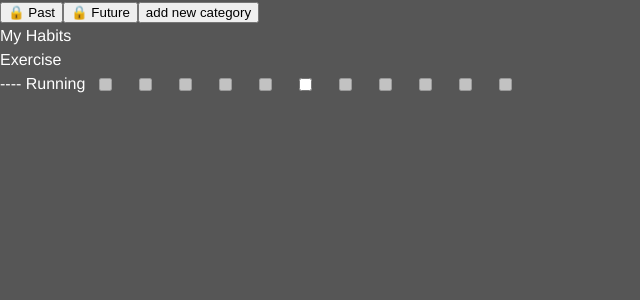
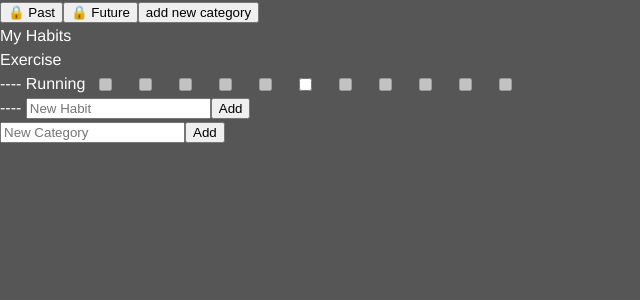
Before and after one commit to Azoghal/2-habit-tracker, a React app: page / in a window 1280 px wide. Shown: the top 300 px of the page, without its empty margins (0-640 px from the left). Built offline with nearby package versions, Linux system fonts and the light colour scheme; the HTML template or start-up script is replaced by a standard one.

Commit message:
add new categories and habits

```diff
--- a/src/components/Category.tsx
+++ b/src/components/Category.tsx
@@ -1,12 +1,22 @@
+import { useState } from "react";
 import Row, { IRowProps } from "./Row";
 
 export interface ICategoryProps {
   title: string;
   habits: Map<string, IRowProps>;
+  addHabit: (categoryName: string, newHabit: string) => void;
 }
 
+// TODO add an input field and a button below the existing entries to allow adding a new habit
 export default function Category(props: ICategoryProps) {
-  // TODO styling
+  const [newHabitTitle, setNewHabitTitle] = useState<string>("");
+
+  const handleNewHabitSubmit = () => {
+    console.log("adding new habit, ", newHabitTitle);
+    props.addHabit(props.title, newHabitTitle);
+    setNewHabitTitle(""); // Clear the input field
+  };
+
   return (
     <>
       <div className="category">
@@ -14,6 +24,16 @@ export default function Category(props: ICategoryProps) {
         {Array.from(props.habits.entries()).map(([title, habit]) => {
           return <Row {...habit} key={title} />;
         })}
+        <div className="new-habit">
+          <span>---- </span>
+          <input
+            type="text"
+            placeholder="New Habit"
+            value={newHabitTitle}
+            onChange={(e) => setNewHabitTitle(e.target.value)}
+          />
+          <button onClick={handleNewHabitSubmit}>Add</button>
+        </div>
       </div>
     </>
   );
--- a/src/components/Habits.tsx
+++ b/src/components/Habits.tsx
@@ -2,7 +2,12 @@ import { ICategoryProps } from "@/components/Category";
 import { CheckboxStateFromInt, ICheckboxProps } from "@/components/Checkbox";
 import { IRowProps } from "@/components/Row";
 import Table, { ITableProps } from "@/components/Table";
-import { filterZeroActivities, ICategory, IHabits } from "@/types/habits";
+import {
+  filterZeroActivities,
+  ICategory,
+  IHabit,
+  IHabits,
+} from "@/types/habits";
 import {
   fillAll,
   ICategoryMapped,
@@ -49,13 +54,14 @@ export default function Habits(props: IHabitsProps) {
 
   useEffect(() => {
     loadData();
-  }, []);
+  }, [props.data]);
 
   const updateMappedHabits = useCallback(
     (category: string, habit: string, date: number, newValue: number) => {
       console.log("updating mappedHabits");
       setMappedHabits((old) => {
         const newHabits = { ...old };
+        // TODO undo !
         const c: ICategoryMapped = newHabits.categories.get(category)!;
         const h: IHabitMapped = c.habits.get(habit)!;
         const nh = h.activities.set(date, newValue);
@@ -70,13 +76,37 @@ export default function Habits(props: IHabitsProps) {
   const addCategory = useCallback(
     (categoryName: string) => {
       console.log("adding new category", categoryName);
-      const updated = { ...props.data };
-      const newCategory: ICategory = {
-        title: categoryName,
-        habits: [],
-      };
-      updated.categories.push(newCategory);
-      props.updateHabits(updated);
+      setMappedHabits((old) => {
+        const updated: IHabitsMapped = { ...old };
+        // TODO check that it doesn't already exist
+        const newCategory: ICategoryMapped = {
+          habits: new Map(),
+        };
+        updated.categories.set(categoryName, newCategory);
+        props.updateHabits(filterZeroActivities(unmapifyHabits(updated)));
+        return updated;
+      });
+      loadData();
+    },
+    [props.updateHabits, loadData, setMappedHabits]
+  );
+
+  // TODO I think addHabit and addCategory should operate on the mapped guys
+  const addHabit = useCallback(
+    (categoryName: string, habitName: string) => {
+      console.log("adding new habit", categoryName, habitName);
+      setMappedHabits((old) => {
+        const updated: IHabitsMapped = { ...old };
+        const category = updated.categories.get(categoryName)!;
+        if (!category.habits.get(habitName)) {
+          const newHabit: IHabitMapped = {
+            activities: new Map(),
+          };
+          category.habits.set(habitName, newHabit);
+        }
+        props.updateHabits(filterZeroActivities(unmapifyHabits(updated)));
+        return updated;
+      });
       loadData();
     },
     [props.data, props.updateHabits, loadData]
@@ -124,6 +154,7 @@ export default function Habits(props: IHabitsProps) {
       categories.set(categoryName, {
         title: categoryName,
         habits: categoryHabits,
+        addHabit: addHabit,
       });
     }
 
@@ -159,7 +190,7 @@ export default function Habits(props: IHabitsProps) {
         add new category
       </button>
       {/* <Row title={"Code"} values={[...allValues.values()]} onUpdateCheckbox={updateAValue} currentDay={today} lockPast={lockPast} lockFuture={lockFuture}/> */}
-      {tableHabits && <Table {...tableHabits} />}
+      {tableHabits && <Table {...tableHabits} addCategory={addCategory} />}
     </>
   );
 }
--- a/src/components/Table.tsx
+++ b/src/components/Table.tsx
@@ -1,18 +1,37 @@
 // a row of checkboxes
+import { useState } from "react";
 import Category, { ICategoryProps } from "./Category";
 
 export interface ITableProps {
   title: string;
   categories: Map<string, ICategoryProps>;
+  addCategory: (newCategory: string) => void;
 }
 
 export default function Table(props: ITableProps) {
+  const [newCategoryTitle, setNewCategoryTitle] = useState<string>("");
+
+  const handleNewCategorySubmit = () => {
+    console.log("adding new habit, ", newCategoryTitle);
+    props.addCategory(newCategoryTitle);
+    setNewCategoryTitle(""); // Clear the input field
+  };
+
   return (
     <div className="table">
       <span>{props.title}</span>
       {Array.from(props.categories.entries()).map(([title, category]) => {
         return <Category {...category} key={title} />;
       })}
+      <div className="new-category">
+        <input
+          type="text"
+          placeholder="New Category"
+          value={newCategoryTitle}
+          onChange={(e) => setNewCategoryTitle(e.target.value)}
+        />
+        <button onClick={handleNewCategorySubmit}>Add</button>
+      </div>
     </div>
   );
 }
```
